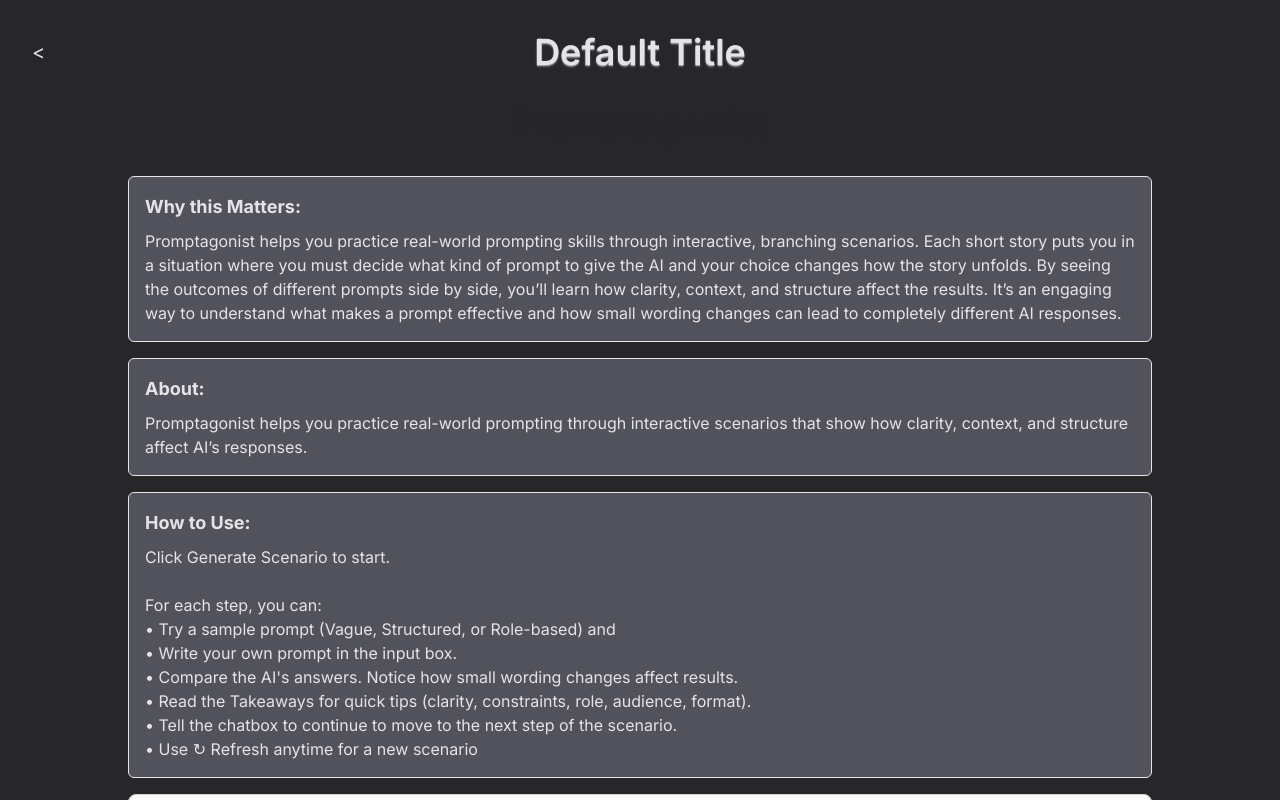
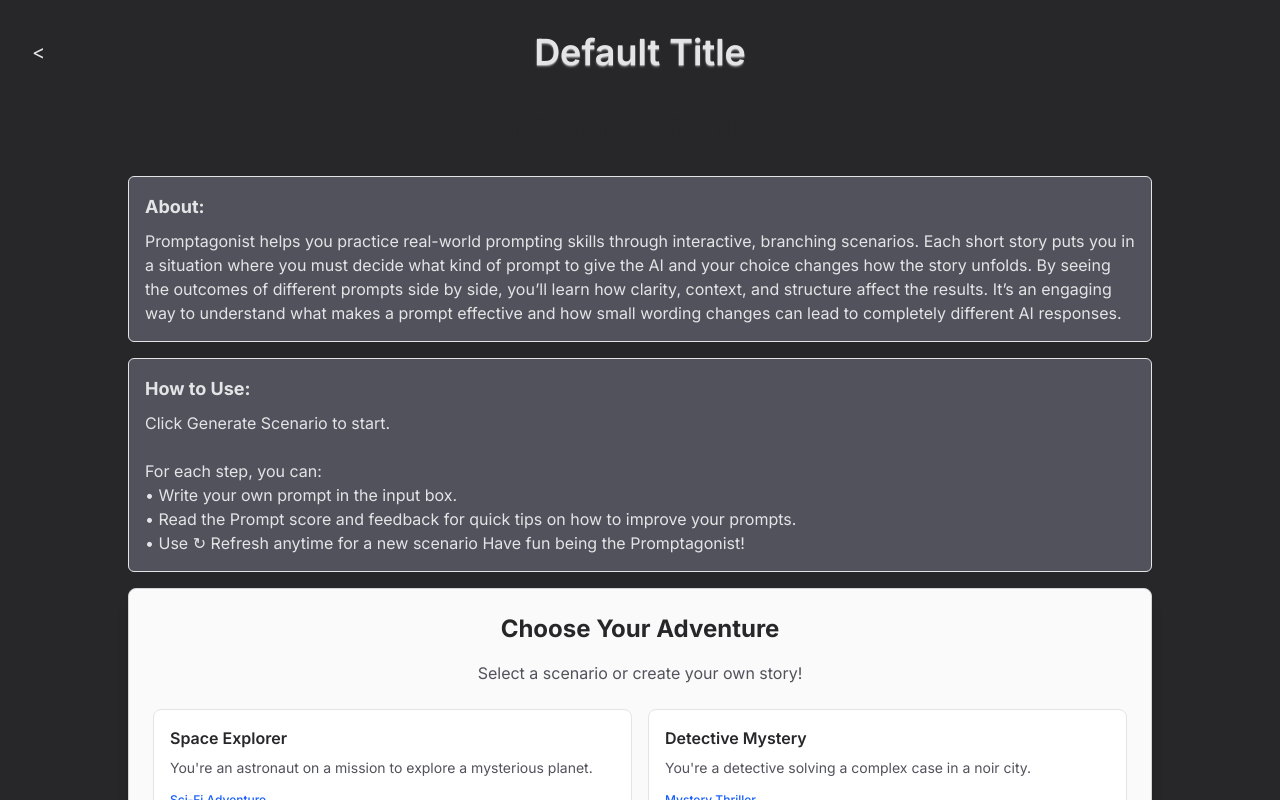
Before and after one commit to obtain-ai/obtain, a SvelteKit app: page /promptagonist in a window 1280 px wide. Built offline with nearby package versions, Linux system fonts and the light colour scheme.

Commit message:
Delete why this matters and correct the info in about

```diff
--- a/src/routes/promptagonist/+page.svelte
+++ b/src/routes/promptagonist/+page.svelte
@@ -11,19 +11,10 @@
 <!-- Description Box -->
 <InfoDisplay>
 	{#snippet title()}
-		Why this Matters:
+		About:
 	{/snippet}
 	{#snippet content()}
 		Promptagonist helps you practice real-world prompting skills through interactive, branching scenarios. Each short story puts you in a situation where you must decide what kind of prompt to give the AI and your choice changes how the story unfolds. By seeing the outcomes of different prompts side by side, you’ll learn how clarity, context, and structure affect the results. It’s an engaging way to understand what makes a prompt effective and how small wording changes can lead to completely different AI responses.
-	{/snippet}
-</InfoDisplay>
-
-<InfoDisplay>
-	{#snippet title()}
-		About:
-	{/snippet}
-	{#snippet content()}
-		Promptagonist helps you practice real-world prompting through interactive scenarios that show how clarity, context, and structure affect AI’s responses.
 	{/snippet}
 </InfoDisplay>
 
@@ -35,12 +26,10 @@
 	{#snippet content()}
 		Click Generate Scenario to start.<br><br>
 		For each step, you can:<br>
-			• Try a sample prompt (Vague, Structured, or Role-based) and<br>
 			• Write your own prompt in the input box.<br>
-			• Compare the AI's answers. Notice how small wording changes affect results.<br>
-			• Read the Takeaways for quick tips (clarity, constraints, role, audience, format).<br>
-			• Tell the chatbox to continue to move to the next step of the scenario.<br>
+			• Read the Prompt score and feedback for quick tips on how to improve your prompts.<br>
 			• Use ↻ Refresh anytime for a new scenario
+		Have fun being the Promptagonist!
 	{/snippet}
 </InfoDisplay>
 
```
